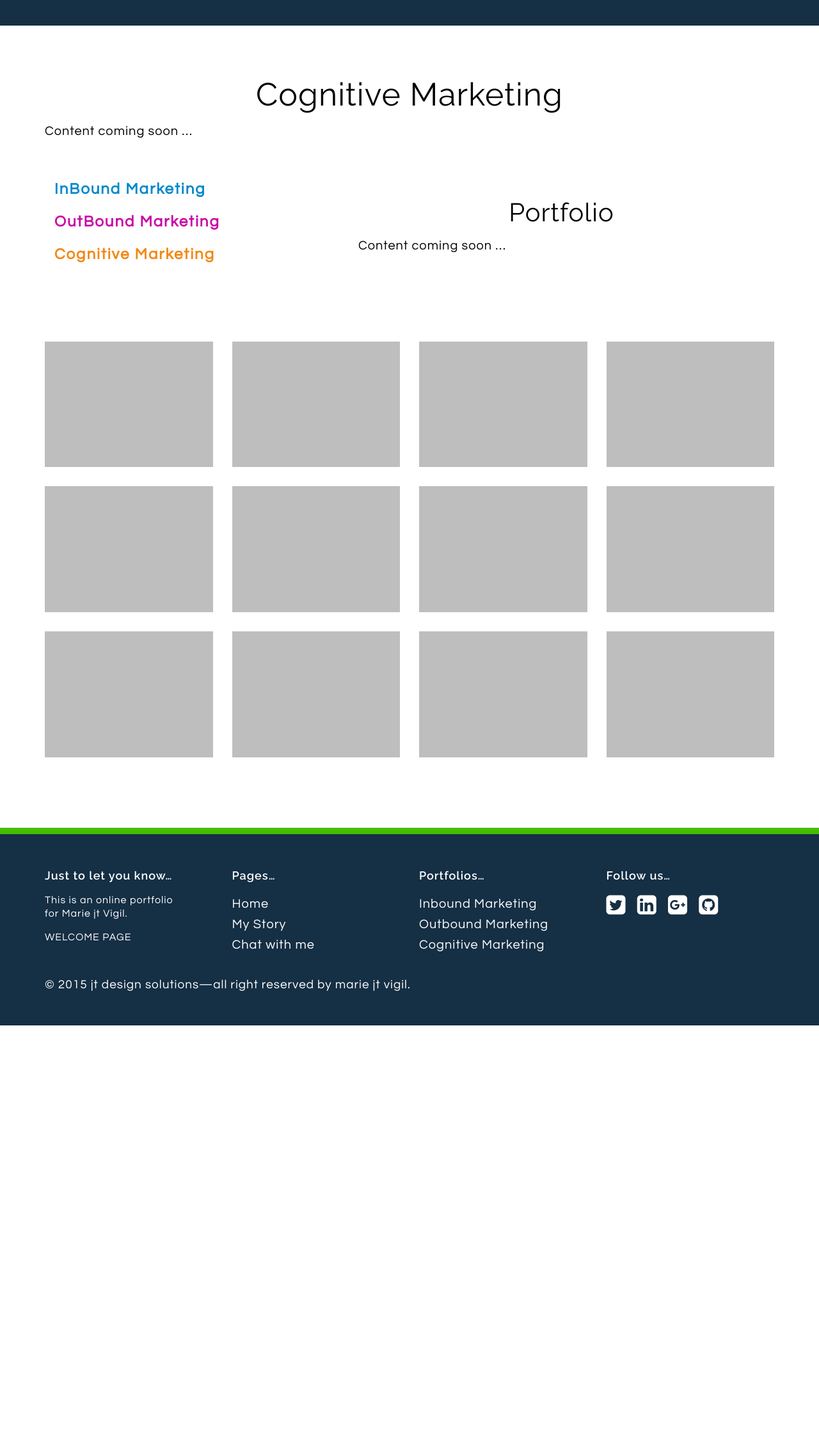
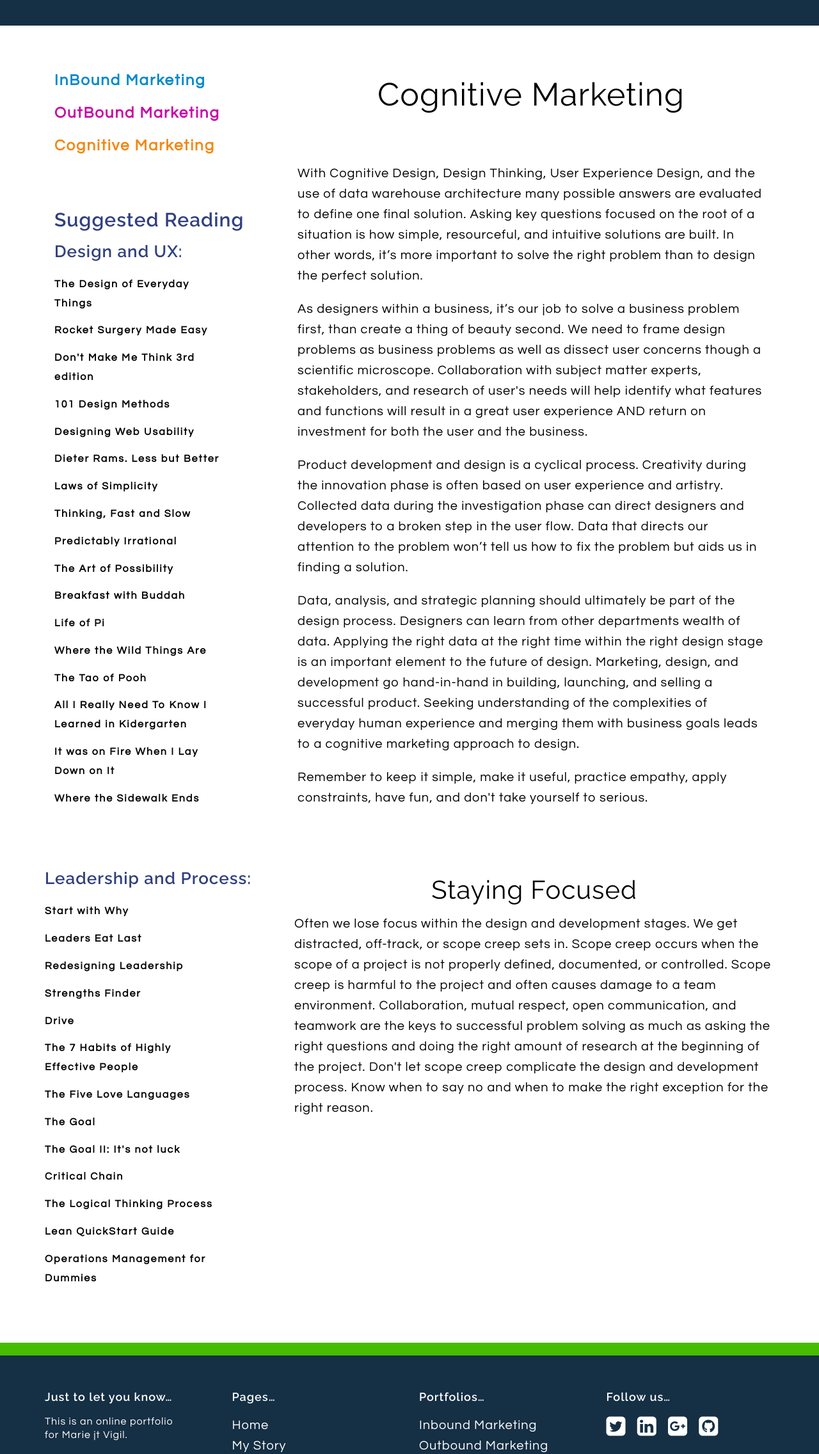
Before and after one commit to mjktvigil/Personal_Website_Project, a PHP site: page /cognitive-marketing/index.php in a window 1280 px wide. Shown: the part 107-2380 px from the top of the page at 64% size. Before the commit the page ends 1710 px from the top, so only its background shows below. Run offline with PHP 8.4, Linux system fonts and the light colour scheme; some libraries are stand-ins or nearby versions.

Commit message:
Reduced copy content on Home page for easier reading.
Added brief copy content on Inbound Marketing page

Made new Cognitive Marketing page live (moved out of Test directory and replaced old index page in Cognitive Marketing directory)

```diff
--- a/cognitive-marketing/index.php
+++ b/cognitive-marketing/index.php
@@ -1,208 +1,144 @@
 <?php require_once('../lib/head-utils.php'); ?>
 <?php require_once('../lib/header.php'); ?>
-	<!-- Start Headline-intro Content -->
-	<section class="intro">
-		<div class="container">
-			<article class="post-content2">
-				<h2>Cognitive Marketing</h2>
-				<p class="paragraph">Content coming soon &hellip;</p>
-			</article>
-			<!-- .post-content -->
-		</div>
-	</section>
-	<!-- .intro -->
-	<!-- End Headline-intro Content -->
 	<!-- Start Side Navigation -->
-	<!-- Start Outbound Menu Item -->
-	<!-- Start Side Navigation -->
-	<div class="container side-navigation">
+	<div class="container">
 		<div class="column">
-			<div class="col-md-5 image-service-box">
+			<div class="col-md-4 image-service-box">
 				<div class="sidebar">
 					<div class="squish-container">
 						<nav class="example-menu">
 							<ul>
-								<li class="example-menu1"><a href="../inbound-marketing/index.php"><strong>InBound Marketing</strong></a> </li>
+								<li class="example-menu4"><a href="../inbound-marketing/index.php"><strong>InBound Marketing</strong></a> </li>
 								<li class="example-menu2"><a href="../outbound-marketing/index.php"><strong>OutBound Marketing</strong></a></li>
-								<li class="example-menu3"><a href="../index.html"><strong>Cognitive Marketing </strong></a></li>
+								<li class="example-menu3"><a href="../cognitive-marketing/index.php"><strong>Cognitive Marketing </strong></a></li>
 							</ul>
-						</nav>
-						<!-- .example-menu -->
+						</nav><!-- .example-menu -->
+						<div class="suggested-reading">
+							<h3>Suggested Reading</h3>
+							<h4>Design and UX:</h4>
+							<nav class="example-menu">
+								<ul>
+									<li class="reading-menu"><a href="http://www.amazon.com/Design-Everyday-Things-Revised-Expanded/dp/0465050654/ref=sr_1_1?s=books&ie=UTF8&qid=1443326931&sr=1-1&keywords=The+Design+of+Everyday+Things" alt="link to Amazon" target="_blank"><strong>The Design of Everyday Things</strong></a> </li>
+									<li class="reading-menu"><a href="http://www.amazon.com/Rocket-Surgery-Made-Easy--Yourself/dp/0321657292/ref=sr_1_1?s=books&ie=UTF8&qid=1443326964&sr=1-1&keywords=Rocket+Surgery+Made+Easy" alt="link to Amazon" target="_blank"><strong>Rocket Surgery Made Easy</strong></a></li>
+									<li class="reading-menu"><a href="http://www.amazon.com/Dont-Make-Think-Revisited-Usability/dp/0321965515/ref=sr_1_2?s=books&ie=UTF8&qid=1443326964&sr=1-2&keywords=Rocket+Surgery+Made+Easy" alt="link to Amazon" target="_blank"><strong>Don't Make Me Think 3rd edition</strong></a></li>
+									<li class="reading-menu"><a href="http://www.amazon.com/101-Design-Methods-Structured-Organization/dp/1118083466/ref=sr_1_1?s=books&ie=UTF8&qid=1443327037&sr=1-1&keywords=101+Design+Methods" alt="link to Amazon" target="_blank"><strong>101 Design Methods</strong></a> </li>
+									<li class="reading-menu"><a href="http://www.amazon.com/Designing-Web-Usability-Jakob-Nielsen/dp/156205810X/ref=sr_1_1?s=books&ie=UTF8&qid=1443327060&sr=1-1&keywords=Designing+Web+Usability" alt="link to Amazon" target="_blank"><strong>Designing Web Usability</strong></a></li>
+									<li class="reading-menu"><a href="http://www.amazon.com/Dieter-Rams-Better-English-German/dp/3899555252/ref=sr_1_1?s=books&ie=UTF8&qid=1443327130&sr=1-1&keywords=Dieter+Rams.+Less+but+Better" alt="link to Amazon" target="_blank"><strong>Dieter Rams. Less but Better</strong></a></li>
+									<li class="reading-menu"><a href="http://www.amazon.com/Laws-Simplicity-Design-Technology-Business/dp/0262134721/ref=sr_1_1?s=books&ie=UTF8&qid=1443327281&sr=1-1&keywords=Laws+of+Simplicity" alt="link to Amazon" target="_blank"><strong>Laws of Simplicity</strong></a> </li>
+									<li class="reading-menu"><a href="http://www.amazon.com/Thinking-Fast-Slow-Daniel-Kahneman/dp/0374533555/ref=sr_1_1?s=books&ie=UTF8&qid=1443327322&sr=1-1&keywords=Thinking%2C+Fast+and+Slow" alt="link to Amazon" target="_blank"><strong>Thinking, Fast and Slow</strong></a></li>
+									<li class="reading-menu"><a href="http://www.amazon.com/Predictably-Irrational-Revised-Expanded-Decisions/dp/0061353248/ref=sr_1_1?s=books&ie=UTF8&qid=1443327394&sr=1-1&keywords=Predictably+Irrational" alt="link to Amazon" target="_blank"><strong>Predictably Irrational</strong></a></li>
+									<li class="reading-menu"><a href="http://www.amazon.com/Art-Possibility-Transforming-Professional-Personal/dp/0142001104/ref=sr_1_1?s=books&ie=UTF8&qid=1443327452&sr=1-1&keywords=The+Art+of+Possibility" alt="link to Amazon" target="_blank"><strong>The Art of Possibility</strong></a> </li>
+									<li class="reading-menu"><a href="http://www.amazon.com/Breakfast-Buddha-Roland-Merullo/dp/1565126165/ref=sr_1_1?s=books&ie=UTF8&qid=1443327481&sr=1-1&keywords=breakfast+with+buddha" alt="link to Amazon" target="_blank"><strong>Breakfast with Buddah</strong></a></li>
+									<li class="reading-menu"><a href="http://www.amazon.com/Life-Pi-Yann-Martel/dp/0156027321/ref=sr_1_1?s=books&ie=UTF8&qid=1443327539&sr=1-1&keywords=Life+of+Pi" alt="link to Amazon" target="_blank"><strong>Life of Pi</strong></a></li>
+									<li class="reading-menu"><a href="http://www.amazon.com/Where-Wild-Things-Maurice-Sendak/dp/0064431789" alt="link to Amazon" target="_blank"><strong>Where the Wild Things Are</strong></a> </li>
+									<li class="reading-menu"><a href="http://www.amazon.com/Tao-Pooh-Benjamin-Hoff/dp/0140067477/ref=sr_1_1?s=books&ie=UTF8&qid=1443327758&sr=1-1&keywords=The+Tao+of+Pooh" alt="link to Amazon" target="_blank"><strong>The Tao of Pooh</strong></a></li>
+									<li class="reading-menu"><a href="http://www.amazon.com/Really-Need-Know-Learned-Kindergarten/dp/034546639X/ref=sr_1_1?s=books&ie=UTF8&qid=1443327795&sr=1-1&keywords=all+i+really+need+to+know+i+learned+in+kindergarten" alt="link to Amazon" target="_blank"><strong>All I Really Need To Know I Learned in Kidergarten</strong></a> </li>
+									<li class="reading-menu"><a href="http://www.amazon.com/Was-Fire-When-Lay-Down/dp/0804105820/ref=sr_1_1?s=books&ie=UTF8&qid=1443327845&sr=1-1&keywords=It+was+on+Fire+When+I+Lay+Down+on+It" alt="link to Amazon" target="_blank"><strong>It was on Fire When I Lay Down on It</strong></a></li>
+									<li class="reading-menu"><a href="http://www.amazon.com/Where-Sidewalk-Ends-Poems-Drawings/dp/0060256672/ref=sr_1_1?s=books&ie=UTF8&qid=1443327909&sr=1-1&keywords=Where+the+Sidewalk+Ends" alt="link to Amazon" target="_blank"><strong>Where the Sidewalk Ends</strong></a></li>
+								</ul>
+						</nav><!-- .example-menu -->
+						</div>
 					</div>
 					<!-- .squish-container -->
 				</div>
 				<!-- .sidebar -->
 			</div>
-			<!-- .col-md-5 image-service-box -->
+			<!-- .col-md-4 image-service-box -->
 		</div>
 		<!-- column-fluid -->
 		<!-- End Side Navigation -->
 		<!-- Start Portfolio Intoduction Article -->
-		<div class="col-md-7">
-			<article class="post-content3">
-				<h2>Portfolio</h2>
-				<p class="paragraph">Content coming soon &hellip;</p>
-				<div class="white-space"></div>
-			</article>
-			<!-- End Portfolio Intoduction Article -->
+		<div class="container read-more">
+			<div class="col-md-8">
+				<article class="post-content5">
+					<h2>Cognitive Marketing<h2>
+						<p class="paragraph">
+							With Cognitive Design, Design Thinking, User Experience Design, and the use of data warehouse architecture many possible answers are evaluated
+							to define one final solution. Asking key questions focused on the root of
+							a situation is how simple, resourceful, and intuitive solutions are built. In other words, it’s more important to solve the right problem than to design the perfect solution.
+						</p>
+						<p class="paragraph">
+							As designers within a business,  it’s our job to solve a business problem first, than create a thing of beauty second.
+							We need to frame design problems as business problems as well as dissect user concerns though a scientific microscope.
+							Collaboration with subject matter experts, stakeholders, and research of user's needs will help identify what features and functions will result in a
+							great user experience AND return on investment for both the user and the business.
+						</p>
+						<p class="paragraph">
+							Product development and design is a cyclical process. Creativity during the innovation phase is often based on user experience and artistry.
+							Collected data during the investigation phase can direct designers and developers to a broken step in the user flow.
+							Data that directs our attention to the problem won’t tell us how to fix the problem but aids us in finding a solution.
+						</p>
+						<p class="paragraph">
+							Data, analysis, and strategic planning should ultimately be part of the design process.
+							Designers can learn from other departments wealth of data.
+							Applying the right data at the right time within the right design stage is an important element to the future of design.
+							Marketing, design, and development go hand-in-hand in building, launching, and selling a successful product.
+							Seeking understanding of the complexities of everyday human experience and merging them with business goals leads to a cognitive marketing approach to design.
+						</p>
+						<p class="paragraph">
+							Remember to keep it simple, make it useful, practice empathy, apply constraints, have fun, and don't take yourself to serious.
+						</p>
+					<div class="white-space"></div>
+				</article>
+			</div>
 		</div>
+		<!-- .post-content4 -->
+		<!-- End Portfolio Intoduction Article -->
 	</div>
 	<!-- .container -->
 	<!-- End article -->
 	<!-- End Side Navigation -->
-	<!-- Start Portfolio Content -->
-	<section id="content">
-		<div class="container">
-			<div class="row">
-				<div class="col-lg-12">
-					<!-- Start Row of Portfolio Views -->
-					<div class="row">
-						<section id="projects">
-							<ul id="thumbs" class="portfolio">
-								<!-- Start Project ONE -->
-								<li class="item-thumbs col-lg-3 design" data-id="id-0" data-type="web">
-									<!-- Fancybox - Gallery Enabled - Title - Full Image -->
-									<a class="hover-wrap fancybox" data-fancybox-group="gallery" href="../img/works/1.jpg">
-										<span class="overlay-img"></span>
-										<span class="overlay-img-thumb">Portfolio<br> name</span>
-									</a>
-									<!-- Thumb Image and Description -->
-									<img src="../img/works/1.jpg" alt="Lorem ipsum dolor sit amet, consectetur adipiscing elit. Phasellus quis elementum odio. Curabitur pellentesque, dolor vel pharetra mollis." />
-								</li>
-								<!-- End Project ONE -->
-								<!-- Start Project TWO -->
-								<li class="item-thumbs col-lg-3 design" data-id="id-1" data-type="icon">
-									<!-- Fancybox - Gallery Enabled - Title - Full Image -->
-									<a class="hover-wrap fancybox" data-fancybox-group="gallery" href="../img/works/2.jpg">
-										<span class="overlay-img"></span>
-										<span class="overlay-img-thumb">Portfolio<br> name</span>
-									</a>
-									<!-- Thumb Image and Description -->
-									<img src="../img/works/2.jpg" alt="Lorem ipsum dolor sit amet, consectetur adipiscing elit. Phasellus quis elementum odio. Curabitur pellentesque, dolor vel pharetra mollis." />
-								</li>
-								<!-- End Project TWO -->
-								<!-- Start Project THREE -->
-								<li class="item-thumbs col-lg-3 photography" data-id="id-2" data-type="graphic">
-									<!-- Fancybox - Gallery Enabled - Title - Full Image -->
-									<a class="hover-wrap fancybox" data-fancybox-group="gallery" href="../img/works/3.jpg">
-										<span class="overlay-img"></span>
-										<span class="overlay-img-thumb">Portfolio<br> name</span>
-									</a>
-									<!-- Thumb Image and Description -->
-									<img src="../img/works/3.jpg" alt="Lorem ipsum dolor sit amet, consectetur adipiscing elit. Phasellus quis elementum odio. Curabitur pellentesque, dolor vel pharetra mollis." />
-								</li>
-								<!-- End Project THREE -->
-								<!-- Start Project FOUR -->
-								<li class="item-thumbs col-lg-3 design" data-id="id-0" data-type="web">
-									<!-- Fancybox - Gallery Enabled - Title - Full Image -->
-									<a class="hover-wrap fancybox" data-fancybox-group="gallery" href="../img/works/4.jpg">
-										<span class="overlay-img"></span>
-										<span class="overlay-img-thumb">Portfolio<br> name</span>
-									</a>
-									<!-- Thumb Image and Description -->
-									<img src="../img/works/4.jpg" alt="Lorem ipsum dolor sit amet, consectetur adipiscing elit. Phasellus quis elementum odio. Curabitur pellentesque, dolor vel pharetra mollis." />
-								</li>
-								<!-- End Project FOUR -->
-								<!-- Start Project FIVE -->
-								<li class="item-thumbs col-lg-3 photography" data-id="id-4" data-type="web">
-									<!-- Fancybox - Gallery Enabled - Title - Full Image -->
-									<a class="hover-wrap fancybox" data-fancybox-group="gallery" href="../img/works/5.jpg">
-										<span class="overlay-img"></span>
-										<span class="overlay-img-thumb">Portfolio<br> name</span>
-									</a>
-									<!-- Thumb Image and Description -->
-									<img src="../img/works/5.jpg" alt="Lorem ipsum dolor sit amet, consectetur adipiscing elit. Phasellus quis elementum odio. Curabitur pellentesque, dolor vel pharetra mollis." />
-								</li>
-								<!-- End Project FIVE -->
-								<!-- Start Project SIX -->
-								<li class="item-thumbs col-lg-3 photography" data-id="id-5" data-type="icon">
-									<!-- Fancybox - Gallery Enabled - Title - Full Image -->
-									<a class="hover-wrap fancybox" data-fancybox-group="gallery" href="../img/works/6.jpg">
-										<span class="overlay-img"></span>
-										<span class="overlay-img-thumb">Portfolio<br> name</span>
-									</a>
-									<!-- Thumb Image and Description -->
-									<img src="../img/works/6.jpg" alt="Lorem ipsum dolor sit amet, consectetur adipiscing elit. Phasellus quis elementum odio. Curabitur pellentesque, dolor vel pharetra mollis." />
-								</li>
-								<!-- End Project SIX -->
-								<!-- Start Project SEVEN -->
-								<li class="item-thumbs col-lg-3 design" data-id="id-0" data-type="web">
-									<!-- Fancybox - Gallery Enabled - Title - Full Image -->
-									<a class="hover-wrap fancybox" data-fancybox-group="gallery" href="../img/works/7.jpg">
-										<span class="overlay-img"></span>
-										<span class="overlay-img-thumb">Portfolio<br> name</span>
-									</a>
-									<!-- Thumb Image and Description -->
-									<img src="../img/works/7.jpg" alt="Lorem ipsum dolor sit amet, consectetur adipiscing elit. Phasellus quis elementum odio. Curabitur pellentesque, dolor vel pharetra mollis." />
-								</li>
-								<!-- End Project SEVEN -->
-								<!-- Start Project EIGHT -->
-								<li class="item-thumbs col-lg-3 design" data-id="id-0" data-type="graphic">
-									<!-- Fancybox - Gallery Enabled - Title - Full Image -->
-									<a class="hover-wrap fancybox" data-fancybox-group="gallery" href="../img/works/8.jpg">
-										<span class="overlay-img"></span>
-										<span class="overlay-img-thumb">Portfolio<br> name</span>
-									</a>
-									<!-- Thumb Image and Description -->
-									<img src="../img/works/8.jpg" alt="Lorem ipsum dolor sit amet, consectetur adipiscing elit. Phasellus quis elementum odio. Curabitur pellentesque, dolor vel pharetra mollis." />
-								</li>
-								<!-- End Project EIGHT -->
-								<!-- Start Project NINE -->
-								<li class="item-thumbs col-lg-3 design" data-id="id-0" data-type="graphic">
-									<!-- Fancybox - Gallery Enabled - Title - Full Image -->
-									<a class="hover-wrap fancybox" data-fancybox-group="gallery" href="../img/works/8.jpg">
-										<span class="overlay-img"></span>
-										<span class="overlay-img-thumb">Portfolio<br> name</span>
-									</a>
-									<!-- Thumb Image and Description -->
-									<img src="../img/works/8.jpg" alt="Lorem ipsum dolor sit amet, consectetur adipiscing elit. Phasellus quis elementum odio. Curabitur pellentesque, dolor vel pharetra mollis." />
-								</li>
-								<!-- End Project NINE -->
-								<!-- Start Project TEN -->
-								<li class="item-thumbs col-lg-3 design" data-id="id-0" data-type="graphic">
-									<!-- Fancybox - Gallery Enabled - Title - Full Image -->
-									<a class="hover-wrap fancybox" data-fancybox-group="gallery" href="../img/works/8.jpg">
-										<span class="overlay-img"></span>
-										<span class="overlay-img-thumb">Portfolio<br> name</span>
-									</a>
-									<!-- Thumb Image and Description -->
-									<img src="../img/works/8.jpg" alt="Lorem ipsum dolor sit amet, consectetur adipiscing elit. Phasellus quis elementum odio. Curabitur pellentesque, dolor vel pharetra mollis." />
-								</li>
-								<!-- End Project TEN -->
-								<!-- Start Project ELEVEN -->
-								<li class="item-thumbs col-lg-3 design" data-id="id-0" data-type="graphic">
-									<!-- Fancybox - Gallery Enabled - Title - Full Image -->
-									<a class="hover-wrap fancybox" data-fancybox-group="gallery" href="../img/works/8.jpg">
-										<span class="overlay-img"></span>
-										<span class="overlay-img-thumb">Portfolio<br> name</span>
-									</a>
-									<!-- Thumb Image and Description -->
-									<img src="../img/works/8.jpg" alt="Lorem ipsum dolor sit amet, consectetur adipiscing elit. Phasellus quis elementum odio. Curabitur pellentesque, dolor vel pharetra mollis." />
-								</li>
-								<!-- End Project ELEVEN -->
-								<!-- Start Project TWELVE -->
-								<li class="item-thumbs col-lg-3 design" data-id="id-0" data-type="graphic">
-									<!-- Fancybox - Gallery Enabled - Title - Full Image -->
-									<a class="hover-wrap fancybox" data-fancybox-group="gallery" href="../img/works/8.jpg">
-										<span class="overlay-img"></span>
-										<span class="overlay-img-thumb">Portfolio<br> name</span>
-									</a><!-- Thumb Image and Description -->
-									<img src="../img/works/8.jpg" alt="Lorem ipsum dolor sit amet, consectetur adipiscing elit. Phasellus quis elementum odio. Curabitur pellentesque, dolor vel pharetra mollis." />
-								</li>
-								<!-- End Project TWELVE -->
-							</ul>
-							<!--  #thumbs .portfolio -->
-						</section>
-						<!-- projects -->
-					</div>
-					<!-- .row(s) of Portfolio Views-->
+	<!-- Start Photo and Article Section -->
+	<section class="container read-more">
+		<div class="row">
+			<div class="col-md-4">
+				<div class="suggested-reading">
+					<h4>Leadership and Process:</h4>
+					<nav class="example-menu">
+						<ul>
+							<li class="reading-menu"><a href="http://www.amazon.com/Start-Why-Leaders-Inspire-Everyone/dp/1591846447/ref=sr_1_1?s=books&ie=UTF8&qid=1443328031&sr=1-1&keywords=Start+with+Why" alt="link to Amazon" target="_blank"><strong>Start with Why</strong></a> </li>
+							<li class="reading-menu"><a href="http://www.amazon.com/Leaders-Eat-Last-Together-Others/dp/1591845327/ref=sr_1_1?s=books&ie=UTF8&qid=1443328055&sr=1-1&keywords=Leaders+Eat+Last" alt="link to Amazon" target="_blank"><strong>Leaders Eat Last</strong></a></li>
+							<li class="reading-menu"><a href="http://www.amazon.com/Redesigning-Leadership-Simplicity-Technology-Business/dp/0262015889/ref=sr_1_1?s=books&ie=UTF8&qid=1443328075&sr=1-1&keywords=Redesigning+Leadership" alt="link to Amazon" target="_blank"><strong>Redesigning Leadership</strong></a></li>
+							<li class="reading-menu"><a href="http://www.amazon.com/StrengthsFinder-2-0-Tom-Rath/dp/159562015X/ref=sr_1_1?s=books&ie=UTF8&qid=1443328148&sr=1-1&keywords=Strengths+Finder" alt="link to Amazon" target="_blank"><strong>Strengths Finder</strong></a> </li>
+							<li class="reading-menu"><a href="http://www.amazon.com/Drive-Surprising-Truth-About-Motivates/dp/1594484805/ref=sr_1_1?s=books&ie=UTF8&qid=1443328168&sr=1-1&keywords=Drive" alt="link to Amazon" target="_blank"><strong>Drive</strong></a></li>
+							<li class="reading-menu"><a href="http://www.amazon.com/Habits-Highly-Effective-People-Powerful/dp/1451639619/ref=sr_1_1?s=books&ie=UTF8&qid=1443328193&sr=1-1&keywords=The+7+Habits+of+Highly+Effective+People" alt="link to Amazon" target="_blank"><strong>The 7 Habits of Highly Effective People</strong></a> </li>
+							<li class="reading-menu"><a href="http://www.amazon.com/Five-Love-Languages-Heartfelt-Commitment/dp/B006Q2LTRO/ref=sr_1_2?s=books&ie=UTF8&qid=1443328267&sr=1-2&keywords=The+Five+Love+Languages" alt="link to Amazon" target="_blank"><strong>The Five Love Languages</strong></a></li>
+							<li class="reading-menu"><a href="http://www.amazon.com/Goal-Process-Ongoing-Improvement/dp/0884271951/ref=sr_1_1?s=books&ie=UTF8&qid=1443328304&sr=1-1&keywords=The+Goal" alt="link to Amazon" target="_blank"><strong>The Goal</strong></a></li>
+							<li class="reading-menu"><a href="http://www.amazon.com/Its-Not-Luck-Eliyahu-Goldratt/dp/0884271153/ref=sr_1_1?s=books&ie=UTF8&qid=1443328394&sr=1-1&keywords=It%27s+not+luck" alt="link to Amazon" target="_blank"><strong>The Goal II: It's not luck</strong></a> </li>
+							<li class="reading-menu"><a href="http://www.amazon.com/Critical-Chain-Eliyahu-M-Goldratt/dp/0884271536/ref=sr_1_1?s=books&ie=UTF8&qid=1443328417&sr=1-1&keywords=Critical+Chain" alt="link to Amazon" target="_blank"><strong>Critical Chain</strong></a></li>
+							<li class="reading-menu"><a href="http://www.amazon.com/Logical-Thinking-Process-Systems-Approach/dp/0873897234/ref=sr_1_1?s=books&ie=UTF8&qid=1443328448&sr=1-1&keywords=The+Logical+Thinking+Process" alt="link to Amazon" target="_blank"><strong>The Logical Thinking Process</strong></a></li>
+							<li class="reading-menu"><a href="http://www.amazon.com/Lean-QuickStart-Guide-Simplified-Beginners/dp/0996366709/ref=sr_1_1?s=books&ie=UTF8&qid=1443328469&sr=1-1&keywords=Lean+Quickstart+Guide" alt="link to Amazon" target="_blank"><strong>Lean QuickStart Guide</strong></a></li>
+							<li class="reading-menu"><a href="http://www.amazon.com/Operations-Management-Dummies-Mary-Anderson/dp/1118551060/ref=sr_1_1?s=books&ie=UTF8&qid=1443328490&sr=1-1&keywords=Operations+Management+for+Dummies" alt="link to Amazon" target="_blank"><strong>Operations Management for Dummies</strong></a></li>
+						</ul>
+					</nav><!-- .example-menu -->
 				</div>
-				<!-- .col-lg-12 -->
+			</div><!-- col-md-4 -->
+			<!-- Start Focus-paragraph -->
+			<div class="col-md-8">
+				<artilce class="post-content3">
+					<h2>Staying Focused</h2>
+					<p class="focus-paragraph">
+						Often we lose focus within the design and development stages. We get distracted, off-track, or scope creep sets in.
+						Scope creep occurs when the scope of a project is not properly defined, documented, or controlled.
+						Scope creep is harmful to the project and often causes damage to a team environment.
+						Collaboration, mutual respect, open communication, and teamwork are the keys to successful problem
+						solving as much as asking the right questions and doing the right amount of research at the beginning of the project.
+						Don't let scope creep complicate the design and development process. Know when to say no and when to make the right exception for the right reason.
+					</p>
+				</artilce>
 			</div>
-			<!-- .row -->
+			<!--.col-md-8 -->
+			<!-- End Focus-paragraph -->
 		</div>
-		<!-- .container -->
+		<!--.row -->
 	</section>
-	<!-- #content -->
-	<!-- End Portfolio Content -->
+	<!--.container -->
+	<!-- End Photo and Article Section -->
+	<!-- Start bottom-line -->
+	<div class="bottom-line container-fluid">
+		<div class="row">
+		</div>
+		<!--.row -->
+	</div>
+	<!-- .bottom-line .container-fluid -->
 <?php require_once('../lib/footer.php'); ?>
--- a/css/style.css
+++ b/css/style.css
@@ -309,7 +309,6 @@ header ul.nav li a {
 .post-content3 p {
 	font-size: 20px;
 	font-weight: 400;
-	line-height: 1.5em;
 	text-align: left;
 	margin-bottom: 30px;
 }
@@ -367,7 +366,7 @@ header ul.nav li a {
 }
 
 .reading-menu a {
-	font-size: 14px;
+	font-size: 16px;
 	display: block;
 	padding: .4em 0;
 	color: #000000;
```
Also changed, not shown: home/index.php (+6 -23 lines), inbound-marketing/index.php (+32 -25 lines), test/index.php (deleted, +0 -144 lines).
